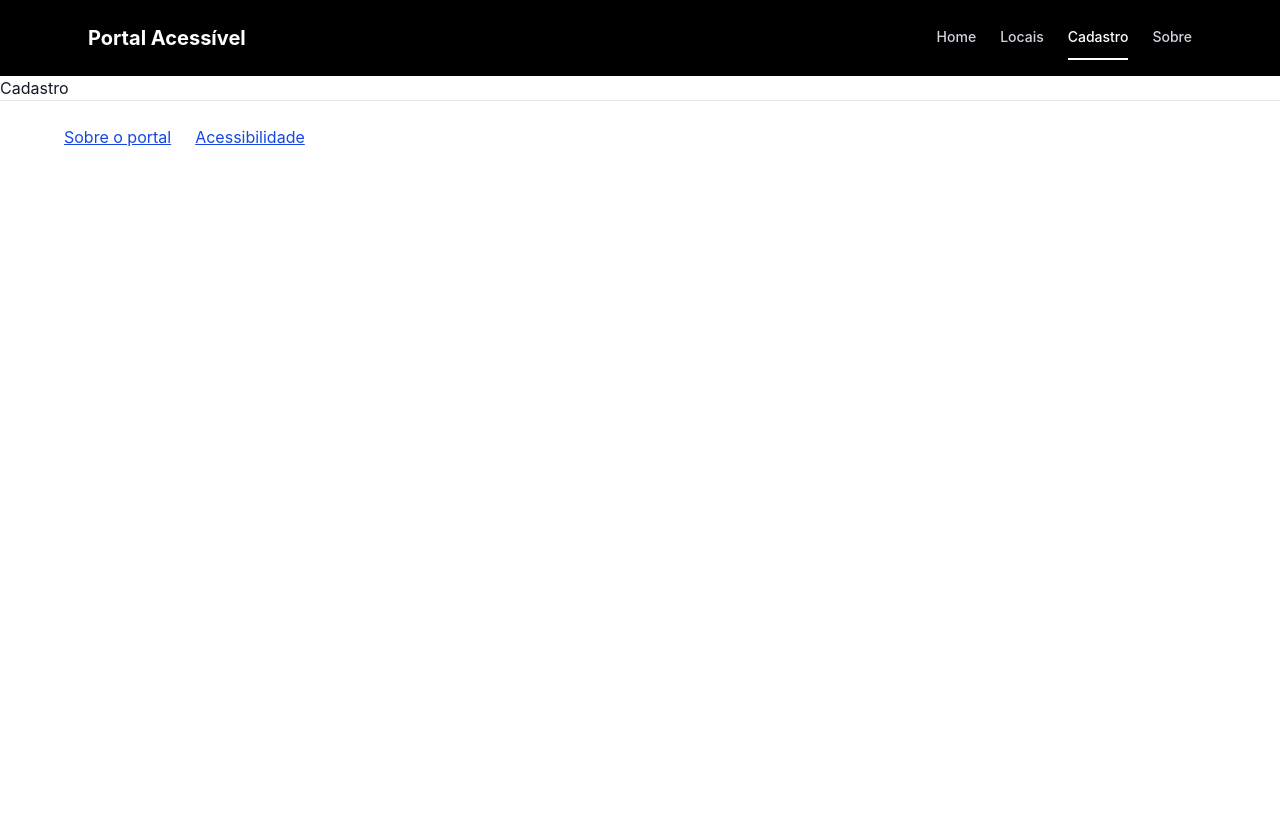
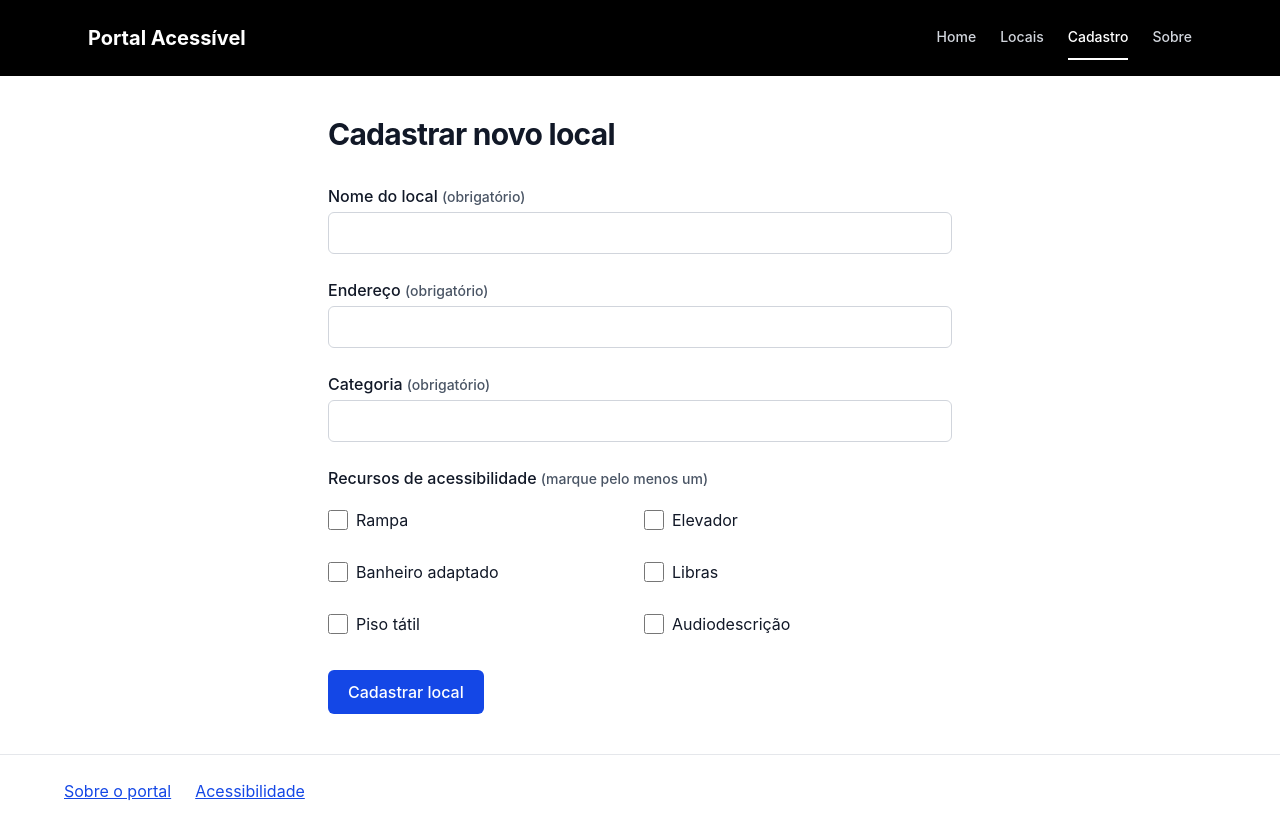
Before and after one commit to 1TDSPY-26/portal-locais-acessiveis, a React (Vite) app: page /cadastro in a window 1280 px wide. Before the commit the page ends 800 px from the top, so only its background shows below. Built offline with nearby package versions, Linux system fonts and the light colour scheme; no server answers.

Commit message:
cria formulário de cadastro acessível e registra a página em /cadastro

```diff
--- /dev/null
+++ b/src/constants/acessibilidade.ts
@@ -0,0 +1,8 @@
+export const RECURSOS_ACESSIBILIDADE = [
+  'Rampa',
+  'Elevador',
+  'Banheiro adaptado',
+  'Libras',
+  'Piso tátil',
+  'Audiodescrição',
+]
--- /dev/null
+++ b/src/pages/Cadastro/Cadastro.tsx
@@ -0,0 +1,21 @@
+import { useState } from 'react'
+import type { Local } from '../../types/Local'
+import CadastroForm from './CadastroForm'
+
+export default function Cadastro() {
+  const [mensagem, setMensagem] = useState('')
+
+  function confirmarFormularioValido(dados: Local) {
+    setMensagem(`Formulário válido para "${dados.nome}".`)
+  }
+
+  return (
+    <div className="mx-auto max-w-2xl px-4 py-10 sm:px-6">
+      <h1 className="text-3xl font-bold tracking-tight">Cadastrar novo local</h1>
+      {mensagem && <p role="status" className="mt-4 rounded-md border border-green-700 p-3">{mensagem}</p>}
+      <div className="mt-8">
+        <CadastroForm onSubmit={confirmarFormularioValido} />
+      </div>
+    </div>
+  )
+}
--- /dev/null
+++ b/src/pages/Cadastro/CadastroForm.tsx
@@ -0,0 +1,129 @@
+import { useState, type FormEvent } from 'react'
+import { RECURSOS_ACESSIBILIDADE } from '../../constants/acessibilidade'
+import type { Local } from '../../types/Local'
+import { primeiroCampoComErro, validarLocal, type ErrosLocal } from '../../utils/validarLocal'
+
+type CampoTextoProps = {
+  id: string
+  rotulo: string
+  valor: string
+  erro?: string
+  onChange: (valor: string) => void
+}
+
+const classeCampo =
+  'mt-1 block w-full rounded-md border border-gray-300 px-3 py-2 text-base focus-visible:outline focus-visible:outline-2 focus-visible:outline-blue-700'
+
+function CampoTexto({ id, rotulo, valor, erro, onChange }: CampoTextoProps) {
+  const idErro = `erro-${id}`
+
+  return (
+    <div>
+      <label htmlFor={id} className="block font-medium">
+        {rotulo} <span className="text-sm text-gray-600">(obrigatório)</span>
+      </label>
+      <input
+        id={id}
+        type="text"
+        value={valor}
+        onChange={(evento) => onChange(evento.target.value)}
+        aria-invalid={erro ? true : undefined}
+        aria-describedby={erro ? idErro : undefined}
+        className={classeCampo}
+      />
+      {erro && <p id={idErro} className="mt-1 text-sm text-red-800">{erro}</p>}
+    </div>
+  )
+}
+
+const LOCAL_VAZIO: Local = {
+  id: 0,
+  nome: '',
+  endereco: '',
+  categoria: '',
+  descricao: '',
+  tiposAcessibilidade: [],
+  notaAcessibilidade: 0,
+}
+
+type CadastroFormProps = {
+  onSubmit: (dados: Local) => void
+  enviando?: boolean
+}
+
+export default function CadastroForm({ onSubmit, enviando = false }: CadastroFormProps) {
+  const [dados, setDados] = useState<Local>(LOCAL_VAZIO)
+  const [erros, setErros] = useState<ErrosLocal>({})
+
+  function alterarCampo(campo: keyof Local, valor: string | number | string[]) {
+    setDados({ ...dados, [campo]: valor })
+    setErros({ ...erros, [campo]: undefined })
+  }
+
+  function alternarRecurso(recurso: string) {
+    const selecionados = dados.tiposAcessibilidade
+    const novaLista = selecionados.includes(recurso)
+      ? selecionados.filter((item) => item !== recurso)
+      : [...selecionados, recurso]
+
+    alterarCampo('tiposAcessibilidade', novaLista)
+  }
+
+  function enviar(evento: FormEvent<HTMLFormElement>) {
+    evento.preventDefault()
+    const novosErros = validarLocal(dados)
+    const campoComErro = primeiroCampoComErro(novosErros)
+
+    setErros(novosErros)
+
+    if (campoComErro) {
+      document.getElementById(campoComErro)?.focus()
+      return
+    }
+
+    onSubmit(dados)
+  }
+
+  return (
+    <form noValidate onSubmit={enviar} className="space-y-6">
+      <CampoTexto id="nome" rotulo="Nome do local" valor={dados.nome} erro={erros.nome} onChange={(valor) => alterarCampo('nome', valor)} />
+      <CampoTexto id="endereco" rotulo="Endereço" valor={dados.endereco} erro={erros.endereco} onChange={(valor) => alterarCampo('endereco', valor)} />
+      <CampoTexto id="categoria" rotulo="Categoria" valor={dados.categoria} erro={erros.categoria} onChange={(valor) => alterarCampo('categoria', valor)} />
+
+      {/* descrição: textarea, mesmo padrão do CampoTexto (label, aria-invalid, aria-describedby) */}
+
+      <fieldset aria-describedby={erros.tiposAcessibilidade ? 'erro-tiposAcessibilidade' : undefined}>
+        <legend className="font-medium">
+          Recursos de acessibilidade <span className="text-sm text-gray-600">(marque pelo menos um)</span>
+        </legend>
+        <div className="mt-2 grid gap-2 sm:grid-cols-2">
+          {RECURSOS_ACESSIBILIDADE.map((recurso, indice) => (
+            <label key={recurso} className="flex min-h-11 items-center gap-2">
+              <input
+                id={indice === 0 ? 'tiposAcessibilidade' : undefined}
+                type="checkbox"
+                checked={dados.tiposAcessibilidade.includes(recurso)}
+                onChange={() => alternarRecurso(recurso)}
+                className="h-5 w-5"
+              />
+              {recurso}
+            </label>
+          ))}
+        </div>
+        {erros.tiposAcessibilidade && (
+          <p id="erro-tiposAcessibilidade" className="mt-1 text-sm text-red-800">{erros.tiposAcessibilidade}</p>
+        )}
+      </fieldset>
+
+      {/* nota: <select id="notaAcessibilidade"> com "Selecione" (valor 0) e as notas de 1 a 5 */}
+
+      <button
+        type="submit"
+        disabled={enviando}
+        className="inline-flex min-h-11 items-center rounded-md bg-blue-700 px-5 font-medium text-white focus-visible:outline focus-visible:outline-2 focus-visible:outline-offset-2 focus-visible:outline-blue-700 disabled:opacity-60"
+      >
+        {enviando ? 'Cadastrando...' : 'Cadastrar local'}
+      </button>
+    </form>
+  )
+}
--- a/src/routes/AppRoutes.tsx
+++ b/src/routes/AppRoutes.tsx
@@ -7,6 +7,7 @@ import Home from "../pages/Home/Home";
 import Locais from "../pages/Locais/Locais";
 import Sobre from "../pages/Sobre/Sobre";
 import Acessibilidade from "../pages/Acessibilidade/Acessibilidade";
+import Cadastro from "../pages/Cadastro/Cadastro";
 
 export default function AppRoutes() {
   return (
@@ -20,7 +21,7 @@ export default function AppRoutes() {
 
           <Route path="/locais/:id" element={<h1>Detalhe do Local</h1>} />
 
-          <Route path="/cadastro" element={<h1>Cadastro</h1>} />
+          <Route path="/cadastro" element={<Cadastro />} />
           <Route path="/cadastrar" element={<Navigate to="/cadastro" replace />} />
           <Route path="/sobre" element={<Sobre />} />
           <Route path="/acessibilidade" element={<Acessibilidade />} />
--- /dev/null
+++ b/src/utils/validarLocal.ts
@@ -0,0 +1,51 @@
+import type { Local } from "../types/Local";
+
+export type ErrosLocal = {
+  nome?: string;
+  endereco?: string;
+  categoria?: string;
+  descricao?: string;
+  tiposAcessibilidade?: string;
+  notaAcessibilidade?: string;
+};
+
+const TAMANHO_MAXIMO_DESCRICAO = 500;
+
+function estaVazio(texto: string) {
+  return texto.trim() === "";
+}
+
+function validarDescricao(descricao: string) {
+  if (estaVazio(descricao)) return "Escreva uma breve descrição do local.";
+  if (descricao.length > TAMANHO_MAXIMO_DESCRICAO)
+    return "A descrição pode ter no máximo 500 caracteres.";
+  return undefined;
+}
+
+function ehNotaValida(nota: number) {
+  return nota >= 1 && nota <= 5;
+}
+
+export function validarLocal(dados: Local) {
+  const erros: ErrosLocal = {};
+  const erroDescricao = validarDescricao(dados.descricao);
+
+  if (dados.nome.trim().length < 3)
+    erros.nome = "Informe o nome do local com pelo menos 3 letras.";
+  if (estaVazio(dados.endereco))
+    erros.endereco = "Informe o endereço. Exemplo: Rua das Flores, 100.";
+  if (estaVazio(dados.categoria))
+    erros.categoria = "Informe a categoria. Exemplo: Cultura.";
+  if (erroDescricao) erros.descricao = erroDescricao;
+  if (dados.tiposAcessibilidade.length === 0)
+    erros.tiposAcessibilidade =
+      "Selecione pelo menos um recurso de acessibilidade.";
+  if (!ehNotaValida(dados.notaAcessibilidade))
+    erros.notaAcessibilidade = "Escolha uma nota de 1 a 5.";
+
+  return erros;
+}
+
+export function primeiroCampoComErro(erros: ErrosLocal) {
+  return Object.keys(erros)[0];
+}
```
